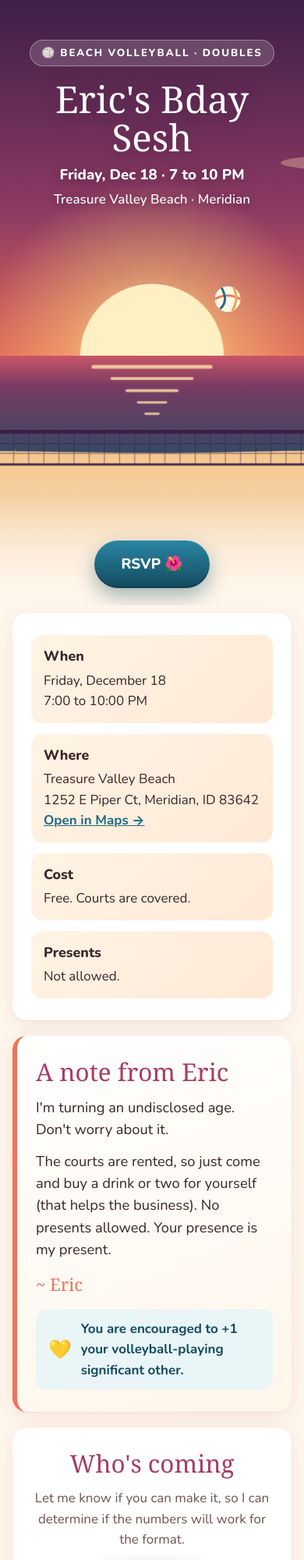
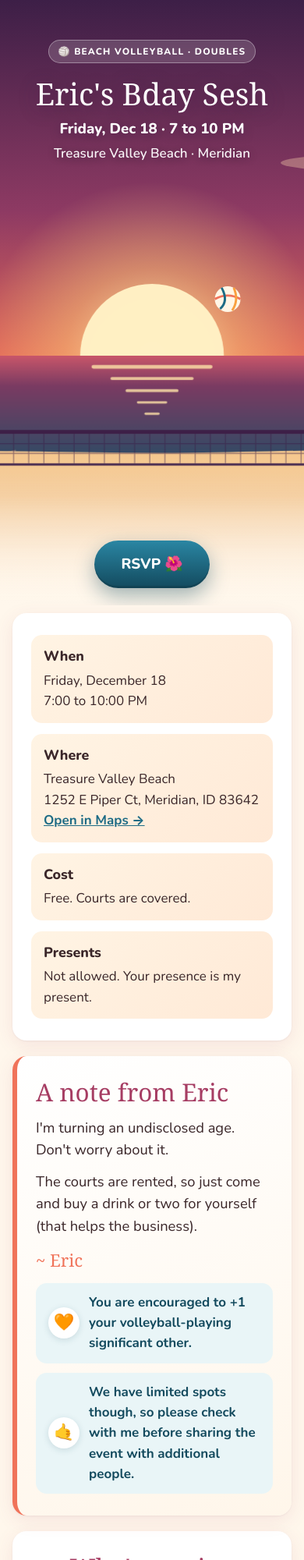
Before and after one commit to EPAGET/bday-sesh, a plain HTML site: page index.html in a window 390 px wide. Shown: the top 2000 px of the page at 78% size. Drawn offline with nearby package versions, Linux system fonts and the light colour scheme; no server answers; a web font is replaced by a local one.

Commit message:
Add files via upload

```diff
--- a/index.html
+++ b/index.html
@@ -55,7 +55,7 @@
   .hero {
     position: relative;
     min-height: 92vh;
-    min-height: clamp(92svh, 66.7vw, 1000px);
+    min-height: clamp(max(92svh, 700px), 66.7vw, 1000px);
     display: flex;
     flex-direction: column;
     align-items: center;
@@ -97,15 +97,19 @@
     border: 1px solid rgba(255,255,255,0.35);
     padding: 6px 14px;
     border-radius: 999px;
+    white-space: nowrap;
     backdrop-filter: blur(4px);
   }
   h1 {
     font-family: "Shrikhand", Georgia, serif;
     font-weight: 400;
-    font-size: clamp(2.8rem, 11vw, 5.6rem);
-    line-height: 1.02;
+    font-size: clamp(2.3rem, 10vw, 4.6rem);
+    line-height: 1.08;
     margin: 18px 0 10px;
     text-shadow: 0 4px 24px rgba(61, 31, 71, 0.45);
+  }
+  @media (max-width: 420px) {
+    .eyebrow { font-size: 0.7rem; letter-spacing: 0.1em; padding: 5px 12px; }
   }
   .hero-when {
     font-size: clamp(1.1rem, 4.4vw, 1.45rem);
@@ -232,9 +236,21 @@
     background: #e9f5f7;
     border-radius: 14px;
     padding: 12px 16px;
-    margin-top: 16px;
+    margin-top: 12px;
     color: var(--sea-deep);
     font-weight: 700;
+  }
+
+  .badge {
+    flex: 0 0 auto;
+    width: 40px;
+    height: 40px;
+    border-radius: 50%;
+    display: grid;
+    place-items: center;
+    font-size: 1.25rem;
+    background: #fff;
+    box-shadow: 0 2px 8px rgba(19, 74, 94, 0.15);
   }
 
   /* RSVP */
@@ -320,17 +336,6 @@
     padding: 16px 18px 16px 18px;
     color: #fff;
     overflow: hidden;
-  }
-  @media (max-width: 559px) { .court::after { display: none; } }
-  .court::after {
-    /* little net line for flavor */
-    content: "";
-    position: absolute;
-    top: 10px;
-    bottom: 10px;
-    right: 22%;
-    width: 0;
-    border-left: 3px dashed rgba(255,255,255,0.35);
   }
   .court .label {
     font-family: "Shrikhand", Georgia, serif;
@@ -543,7 +548,7 @@
       <div class="fact">
         <div>
           <h3>Presents</h3>
-          <p>Not allowed.</p>
+          <p>Not allowed. Your presence is my present.</p>
         </div>
       </div>
     </div>
@@ -553,11 +558,15 @@
   <section class="card note">
     <h2>A note from Eric</h2>
     <p>I'm turning an undisclosed age. Don't worry about it.</p>
-    <p>The courts are rented, so just come and buy a drink or two for yourself (that helps the business). No presents allowed. Your presence is my present.</p>
+    <p>The courts are rented, so just come and buy a drink or two for yourself (that helps the business).</p>
     <p class="sig">~ Eric</p>
     <div class="plus-one">
-      <span style="font-size:1.4rem">💛</span>
+      <span class="badge">🧡</span>
       <span>You are encouraged to +1 your volleyball-playing significant other.</span>
+    </div>
+    <div class="plus-one">
+      <span class="badge">🤙</span>
+      <span>We have limited spots though, so please check with me before sharing the event with additional people.</span>
     </div>
   </section>
 
```
